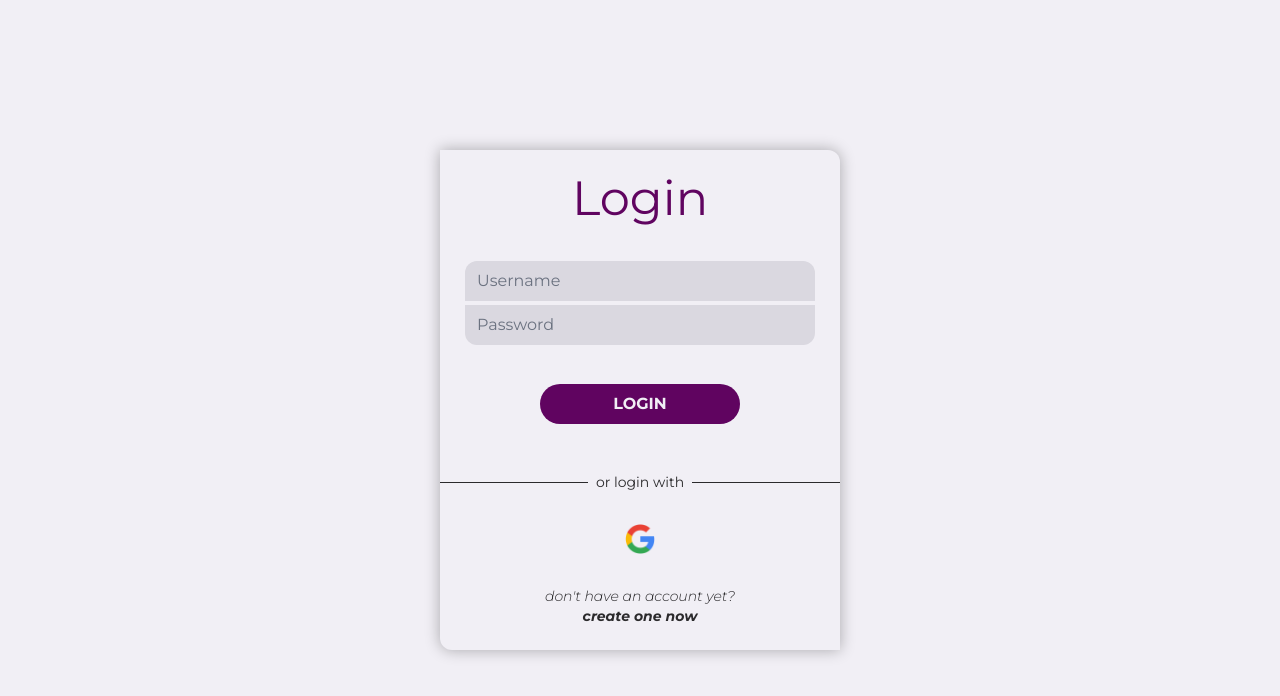
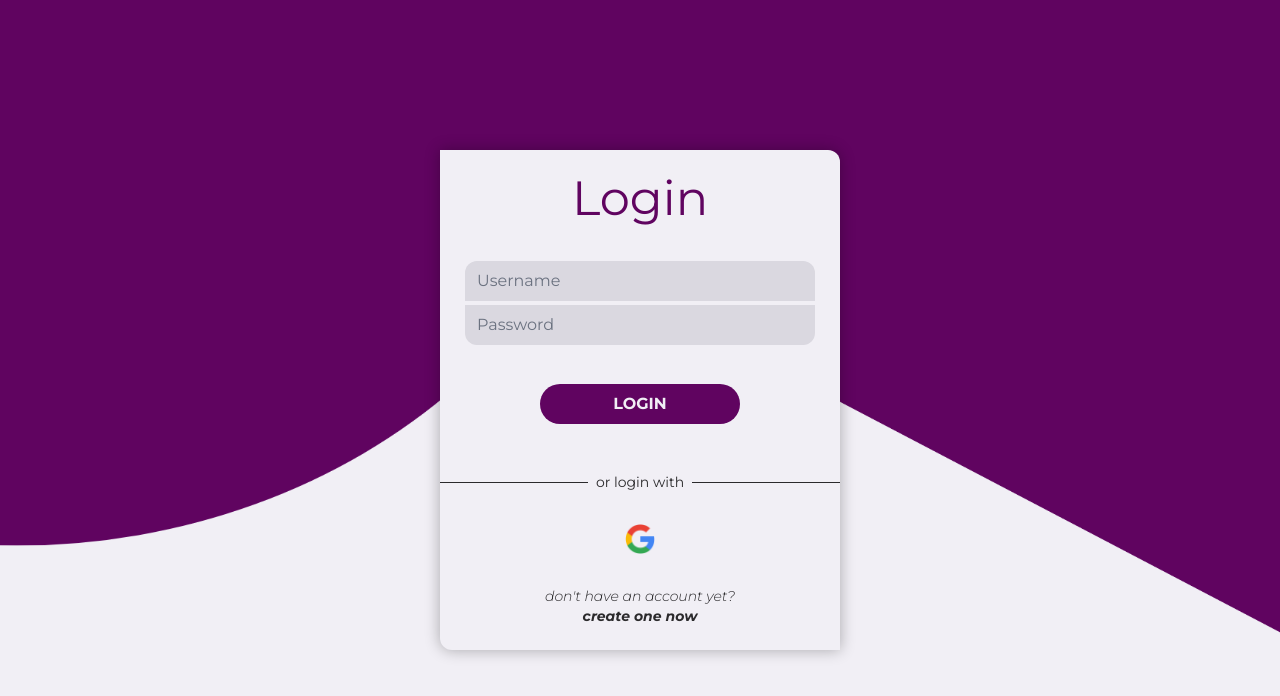
Before and after one commit to LeandroRochAlg/job-failure, a Vue app: page /login in a window 1280 px wide. Shown: the top 696 px of the page. Built offline with nearby package versions, Linux system fonts and the light colour scheme; no server answers.

Commit message:
feat: Update AuthLayout.vue with new background pattern and positioning

```diff
--- a/src/layouts/AuthLayout.vue
+++ b/src/layouts/AuthLayout.vue
@@ -1,5 +1,5 @@
 <template>
-    <main class="h-[100vh] flex flex-col align-middle justify-center bg-custom-pattern-light dark:bg-custom-pattern-dark">
+    <main class="h-[100vh] flex flex-col align-middle justify-center bg-image-light dark:bg-image-dark bg-bottom-center xl:bg-center-center bg-cover">
         <router-view />
     </main>
 </template>
--- a/src/style.css
+++ b/src/style.css
@@ -3,43 +3,3 @@
 @import 'tailwindcss/base';
 @import 'tailwindcss/components';
 @import 'tailwindcss/utilities';
-
-@layer components {
-    .bg-custom-pattern-light {
-        position: relative;
-        overflow: hidden;
-        background-color: #F1EFF5;
-        z-index: 1;
-    }
-
-    .bg-custom-pattern-light::before {
-        content: "";
-        position: absolute;
-        z-index: -1;
-        width: 150vw;
-        height: 100vw;
-        border-radius: 50%;
-        background: #600460;
-        top: -160vh;
-        left: -25vw;
-    }
-
-    .bg-custom-pattern-dark {
-        position: relative;
-        overflow: hidden;
-        background-color: #2B2A2C;
-        z-index: 1;
-    }
-
-    .bg-custom-pattern-dark::before {
-        content: "";
-        position: absolute;
-        z-index: -1;
-        width: 150vw;
-        height: 100vw;
-        border-radius: 50%;
-        background: #600460;
-        top: -160vh;
-        left: -25vw;
-    }
-}
--- a/tailwind.config.js
+++ b/tailwind.config.js
@@ -31,6 +31,15 @@ export default {
       animation: {
         'pulse-fast': 'pulse 1.25s cubic-bezier(0.4, 0, 0.6, 1) infinite',
       },
+      backgroundImage: theme => ({
+        'image-dark': "url('/src/assets/bg/auth/dark.png')",
+        'image-light': "url('/src/assets/bg/auth/light.png')",
+      }),
+      backgroundPosition: {
+        'bottom-center': 'center bottom',
+        'center-center': 'center center',
+        'top-center': 'center top',
+      },
     }
   },
   plugins: [
```
Also changed, not shown: src/assets/bg/auth/dark.png (added), src/assets/bg/auth/light.png (added).
